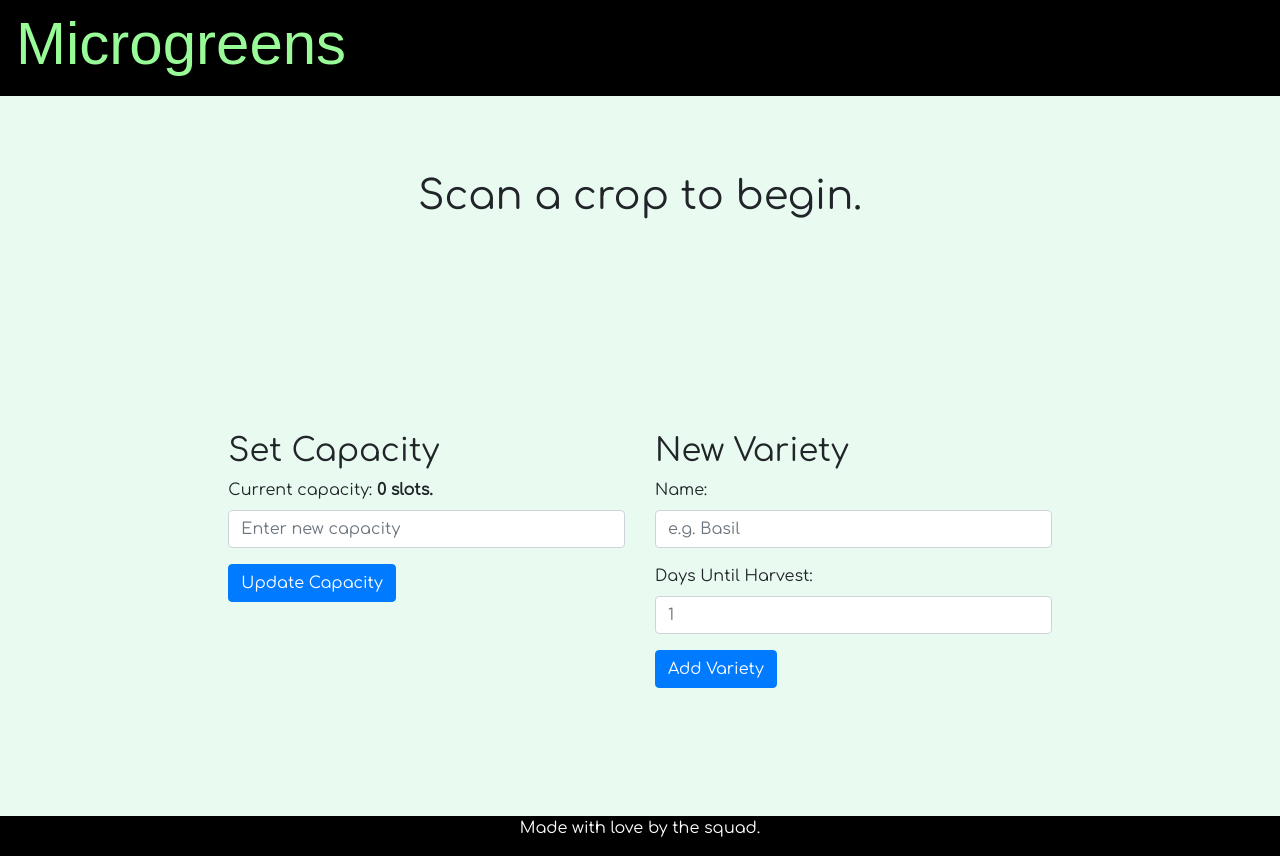
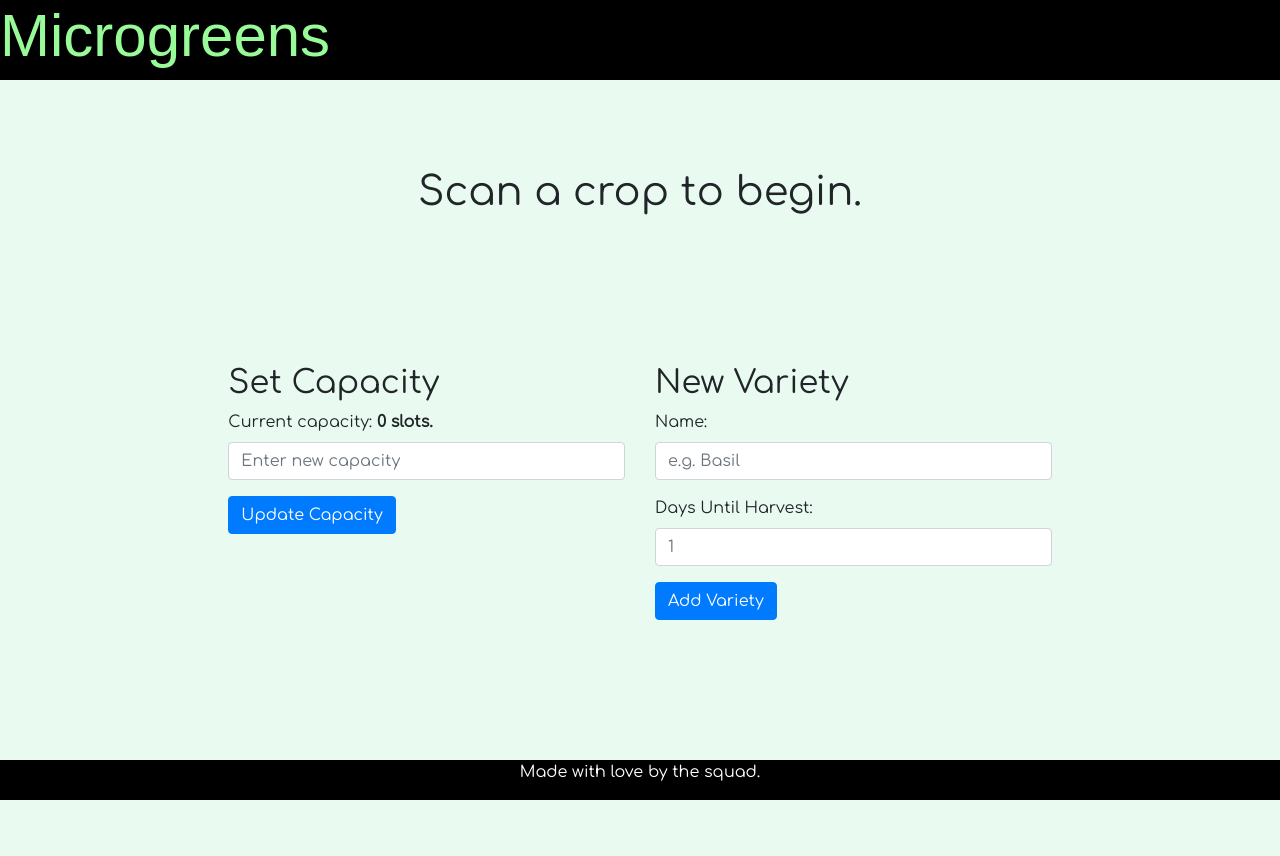
Before and after one commit to Sri-V/grow-app-project, a Django app: page / in a window 1280 px wide. After the commit the page ends 800 px from the top, so only its background shows below. Run offline with Django 3.2, Linux system fonts and the light colour scheme; data that the repository does not hold is empty; some libraries are stand-ins or nearby versions; some web fonts are replaced.

Commit message:
Fix: Header and footer now flex.

```diff
--- a/grow_app/inventory/static/inventory/base.css
+++ b/grow_app/inventory/static/inventory/base.css
@@ -3,6 +3,10 @@ body {
     background-color: rgb(233, 251, 241);
     font-family: Comfortaa, Arial, Helvetica, sans-serif;
     font-size: 16px;
+}
+
+.main-container {
+    height: 100%;
 }
 
 nav {
@@ -14,10 +18,6 @@ nav {
     text-decoration: none;
     color: rgb(152, 251, 152);
     font-size: 1.5em;
-}
-
-.main-container {
-    height: 90%;
 }
 
 section > div {
--- a/grow_app/inventory/templates/inventory/header.html
+++ b/grow_app/inventory/templates/inventory/header.html
@@ -1,4 +1,4 @@
-<nav class="navbar" class="d-flex justify-content-start">
+<nav class="row" class="d-flex justify-content-start">
     <div>
         <h1 class="big-header"><a href="{% url 'home' %}">Microgreens</a></h1>
     </div>
--- a/grow_app/inventory/templates/inventory/index.html
+++ b/grow_app/inventory/templates/inventory/index.html
@@ -21,9 +21,9 @@
     <link rel="stylesheet" href="{% static "inventory/base.css" %}">
 </head>
 <body>
-{% include "inventory/header.html" %}
+<div class="main-container container-fluid d-flex flex-column justify-content-between">
 
-<div class="main-container container-fluid d-flex flex-column justify-content-around">
+    {% include "inventory/header.html" %}
 
     <section id="primary-actions" class="row d-flex justify-content-center">
         <h1>Scan a crop to begin.</h1>
@@ -67,10 +67,11 @@
         </div>
 
     </section>
+
+    <footer class="row d-flex justify-content-center">
+        <a href="https://github.com/boston-microgreens"><p>Made with love by the squad.</p></a>
+    </footer>
+
 </div>
-
-<footer class="d-flex justify-content-center">
-    <a href="https://github.com/boston-microgreens"><p>Made with love by the squad.</p></a>
-</footer>
 </body>
 </html>
```
